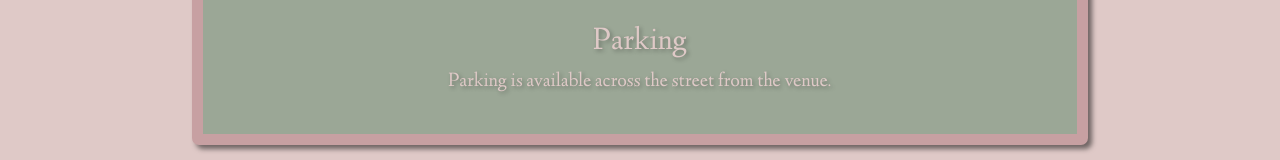
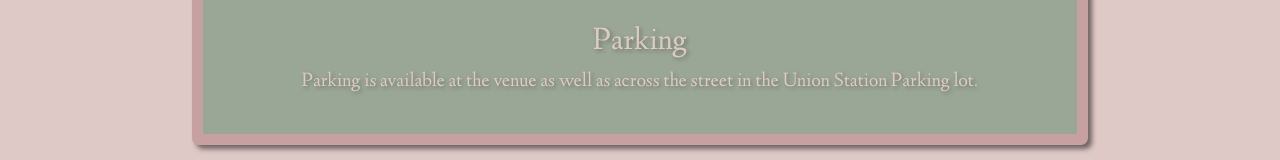
Before and after one commit to WSU-SoC-WEB2620-CU/final-project-MelissaOneil, a website built with Vite: page src/venue.html in a window 1280 px wide. Shown: the part 1421-1581 px from the top of the page. Built offline with nearby package versions, Linux system fonts and the light colour scheme.

Commit message:
Update venue parking information

```diff
--- a/src/venue.html
+++ b/src/venue.html
@@ -74,7 +74,7 @@
       <h4>Parking</h4>
     </div>
     <div class="col-auto">
-      <h5>Parking is available across the street from the venue.</h5>
+      <h5>Parking is available at the venue as well as across the street in the Union Station Parking lot.</h5>
     </div>
   </div>
 
```
Also changed, not shown: src/index.html (+0 -1 lines).
